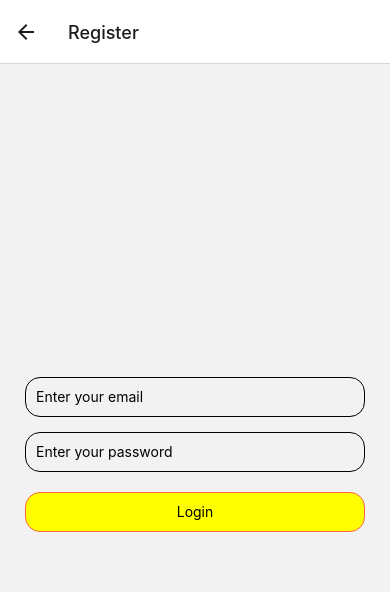
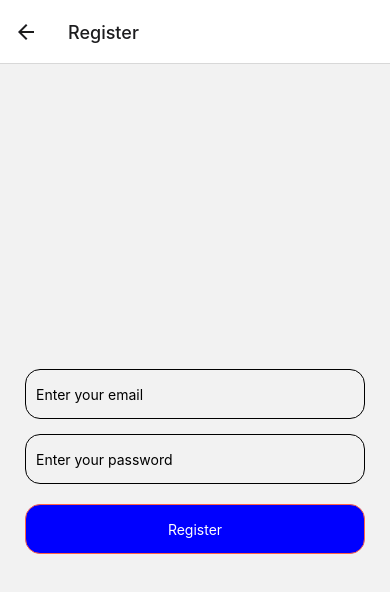
Before and after one commit to amberhasan/my-expo-chat, a React Native app: screen /Register in a window 390 px wide. Shown: the top 592 px of the page. Built offline with nearby package versions, Linux system fonts and the light colour scheme.

Commit message:
Firebase Authentication setup - can now add new users to Firebase when registering and also verify that an existing user exists when logging in

```diff
--- a/App.js
+++ b/App.js
@@ -1,3 +1,4 @@
+import app from "./src/firebaseConfig";
 import React from "react";
 import { NavigationContainer } from "@react-navigation/native";
 import { createNativeStackNavigator } from "@react-navigation/native-stack";
--- /dev/null
+++ b/metro.config.js
@@ -0,0 +1,6 @@
+const { getDefaultConfig } = require("@expo/metro-config");
+
+const defaultConfig = getDefaultConfig(__dirname);
+defaultConfig.resolver.assetExts.push("cjs");
+
+module.exports = defaultConfig;
--- a/package.json
+++ b/package.json
@@ -14,6 +14,7 @@
     "axios": "^1.4.0",
     "expo": "~48.0.15",
     "expo-status-bar": "~1.4.4",
+    "firebase": "^9.22.1",
     "react": "18.2.0",
     "react-native": "0.71.8",
     "react-native-safe-area-context": "4.5.0",
--- /dev/null
+++ b/src/firebaseConfig.js
@@ -0,0 +1,24 @@
+// Import the functions you need from the SDKs you need
+import { initializeApp } from "firebase/app";
+import { getAuth } from "firebase/auth";
+
+// TODO: Add SDKs for Firebase products that you want to use
+// https://firebase.google.com/docs/web/setup#available-libraries
+
+// Your web app's Firebase configuration
+const firebaseConfig = {
+  apiKey: "AIzaSyD0-HWB81AfC_VoXrOzLL4AtA2zMaFxM-8",
+  authDomain: "my-expo-chat-5c27e.firebaseapp.com",
+  projectId: "my-expo-chat-5c27e",
+  storageBucket: "my-expo-chat-5c27e.appspot.com",
+  messagingSenderId: "872753577754",
+  appId: "1:872753577754:web:a256fe32f04120942776a3",
+};
+
+// Initialize Firebase
+const app = initializeApp(firebaseConfig);
+
+// Initialize Firebase Authentication and get a reference to the service
+const auth = getAuth(app);
+
+export default app;
--- a/src/screens/Login.js
+++ b/src/screens/Login.js
@@ -2,23 +2,40 @@ import React, { useState } from "react";
 import { View, Text, TextInput, TouchableOpacity } from "react-native";
 import MyButton from "../components/MyButton";
 import MyTextInput from "../components/MyTextInput";
+import { getAuth, signInWithEmailAndPassword } from "firebase/auth";
+
+const auth = getAuth();
 
 const Login = (props) => {
   const [email, setEmail] = useState("");
   const [password, setPassword] = useState("");
 
-  const onLoginPress = () => {
+  const onLoginPress = async () => {
+    try {
+      const userCredential = await signInWithEmailAndPassword(
+        auth,
+        email,
+        password
+      );
+      const user = userCredential.user;
+      console.log("Here is the user " + JSON.stringify(user));
+      props.navigation.navigate("Inbox");
+    } catch (error) {
+      const errorCode = error.code;
+      const errorMessage = error.message;
+      console.log("We got an error " + error);
+    }
+
     // Email validation
     // Password Validation
     // register the user
     // navigate to home
-    console.log("LOgin");
     // if (!email.includes("@") || !email.includes(".com")) {
     //   alert("Please enter a valid email");
     // } else if (password.length < 6) {
     //   alert("Please enter a password at least length 6");
     // } else {
-    props.navigation.navigate("Inbox");
+    // props.navigation.navigate("Inbox");
     // }
   };
   const onRegisterPress = () => {
--- a/src/screens/Register.js
+++ b/src/screens/Register.js
@@ -1,16 +1,34 @@
 import React, { useState } from "react";
 import { View, Text, TextInput, TouchableOpacity } from "react-native";
+import MyButton from "../components/MyButton";
+import MyTextInput from "../components/MyTextInput";
+import { getAuth, createUserWithEmailAndPassword } from "firebase/auth";
+
+const auth = getAuth();
 
 const Register = () => {
   const [email, setEmail] = useState("");
   const [password, setPassword] = useState("");
 
-  const onLoginPress = () => {
+  const onRegisterPress = async () => {
+    try {
+      const userCredential = await createUserWithEmailAndPassword(
+        auth,
+        email,
+        password
+      );
+      const user = userCredential.user;
+      console.log("Here is the user " + user);
+    } catch (error) {
+      const errorCode = error.code;
+      const errorMessage = error.message;
+      console.log("Here is the error " + error);
+    }
     // Email valdation
     // Password Validation
     // register the user
     // navigate to home
-    console.log("LOgin");
+    console.log("Register Press");
   };
 
   return (
@@ -22,49 +40,36 @@ const Register = () => {
         padding: 25,
       }}
     >
-      <TextInput
+      {/* <View style={{ height: 50, alignSelf: "stretch" }}>
+        <MyTextInput
+          placeholder="Enter your name"
+          onChangeText={(text) => {
+            setEmail(text);
+          }}
+          secureTextEntry={false}
+        />
+      </View> */}
+      <View style={{ height: 50, alignSelf: "stretch", marginTop: 15 }}>
+        <MyTextInput
           placeholder="Enter your email"
           onChangeText={(text) => {
             setEmail(text);
           }}
-        style={{
-          height: 40,
-          width: "100%",
-          borderWidth: 0.5,
-          paddingHorizontal: 10, //applied to all 4 sides
-          borderRadius: 15,
-        }}
+          secureTextEntry={false}
         />
-      <TextInput
+      </View>
+      <View style={{ height: 50, alignSelf: "stretch", marginTop: 15 }}>
+        <MyTextInput
           placeholder="Enter your password"
           onChangeText={(text) => {
             setPassword(text);
           }}
-        style={{
-          height: 40,
-          width: "100%",
-          borderWidth: 0.5,
-          paddingHorizontal: 10, //applied to all 4 sides
-          borderRadius: 15,
-          marginTop: 15,
-        }}
+          secureTextEntry={true}
         />
-      <TouchableOpacity
-        onPress={onLoginPress}
-        style={{
-          backgroundColor: "yellow",
-          width: "100%",
-          height: 40,
-          justifyContent: "center",
-          alignItems: "center",
-          marginTop: 20,
-          borderRadius: 15,
-          borderWidth: 0.5,
-          borderColor: "tomato",
-        }}
-      >
-        <Text>Login</Text>
-      </TouchableOpacity>
+      </View>
+      <View style={{ height: 70, alignSelf: "stretch" }}>
+        <MyButton title="Register" onPress={onRegisterPress} />
+      </View>
     </View>
   );
 };
```
Also changed, not shown: 1 other file (tests, documents, lock files or other folders). Lines whose indentation alone changed are shown as unchanged.
